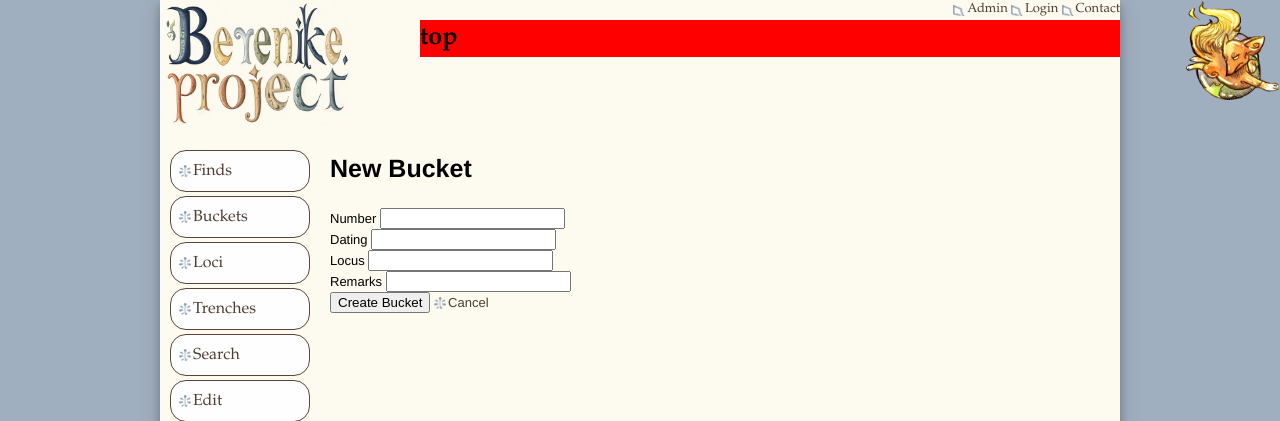
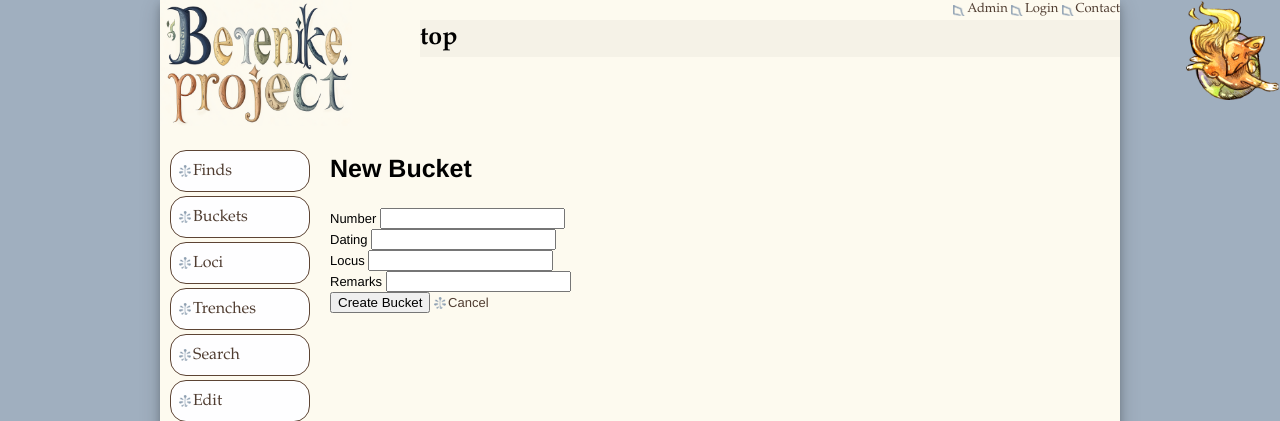
Before and after one commit to Edelweiss/berenike, a Symfony app: template templates/bucket/new.html.twig in a window 1280 px wide. Shown: the top 421 px of the page. Run offline with Twig, Linux system fonts and the light colour scheme; the template is opened without the code that fills it, so the values that code supplies are empty; form fields are guessed from the names that the template uses; some libraries are stand-ins or nearby versions.

Commit message:
find controller and css

```diff
--- a/public/css/frontend.css
+++ b/public/css/frontend.css
@@ -156,7 +156,7 @@ div#subHeader {
 
 div#top h1 {
     margin: 0 0 0 200px;
-    background-color: red;
+    background-color: #f5f2e7;  /* Slightly darker than #fdfaef */
     margin: 0;
 }
 
```
